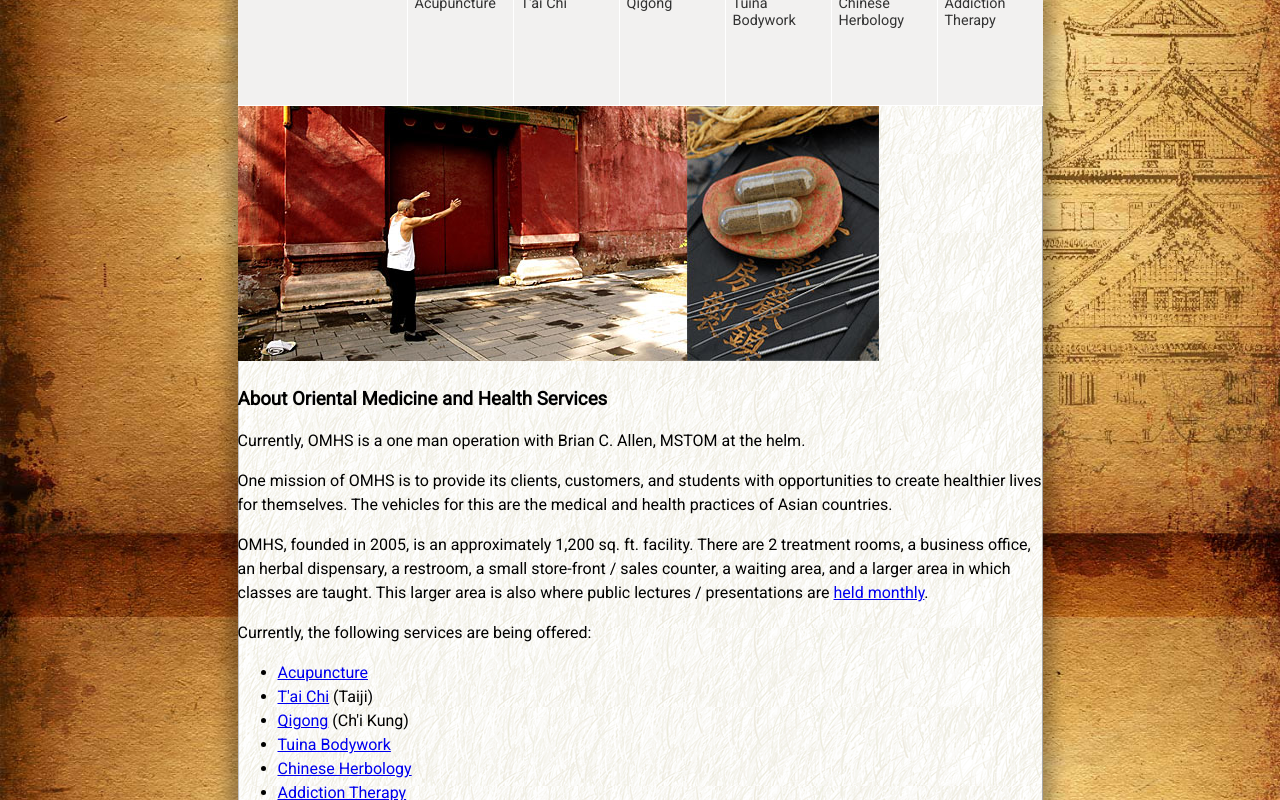
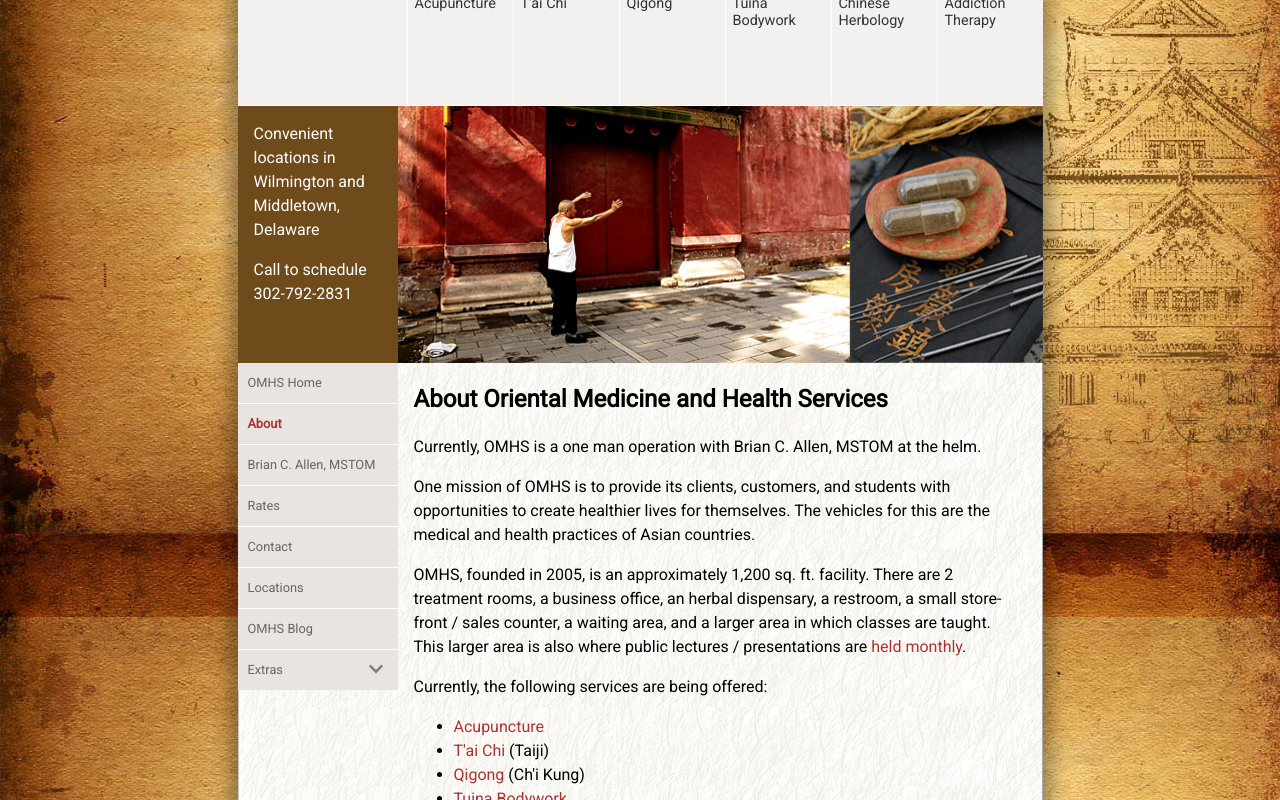
Before and after one commit to danhoffmanjr/omhs-rebuild, an Angular app in the folder omhs/: page /about in a window 1280 px wide. Shown: the part 320-1120 px from the top of the page. Built offline with nearby package versions, Linux system fonts and the light colour scheme.

Commit message:
added about page component.

```diff
--- a/omhs/src/app/pages/about/about.component.css
+++ b/omhs/src/app/pages/about/about.component.css
@@ -0,0 +1,60 @@
+.banner {
+    width: 100%;
+}
+
+section, main, aside {
+    padding: 0 1rem;
+    box-sizing: border-box;
+}
+
+@media only screen and (min-width: 670px) {
+    .page-grid {
+        display: grid;
+        grid-template-columns: 160px auto 192px;
+        grid-template-rows: repeat(2) auto;
+        grid-template-areas: "callout banner banner" "nav main main";
+    }
+
+    .banner {
+        grid-area: banner;
+        object-fit: contain;
+    }
+
+    .callout {
+        grid-area: callout;
+        background-color: #6F4A1B;
+        color: #fff;
+        z-index: 1000;
+    }
+
+    nav {
+        grid-area: nav;
+    }
+
+    main {
+        grid-area: main;
+        font-size: 1rem;
+        padding-right: 2rem;
+    }
+
+    main h3 {
+        font-size: 1.5rem;
+    }
+
+    main a {
+        color: #AB3334;
+        text-decoration: none;
+    }
+
+    main a:hover {
+        text-decoration: underline;
+    }
+
+    aside {
+        grid-area: aside;
+        padding: 1rem .75rem;
+        font-size: .75rem;
+        line-height: 1.1rem;
+    }
+
+}
--- a/omhs/src/app/pages/about/about.component.html
+++ b/omhs/src/app/pages/about/about.component.html
@@ -1,5 +1,13 @@
+<div class="page-grid">
+  <section class="callout" *ngIf="!sizeMobile">
+    <p>Convenient locations in Wilmington and Middletown, Delaware</p>
+    <p>Call to schedule 302-792-2831</p>
+  </section>
+  <nav role="navigation" *ngIf="!sizeMobile">
+    <app-nav-secondary></app-nav-secondary>
+  </nav>
   <img class="banner" src="../../../assets/images/banner_about.jpg" />
-<section>
+  <main>
     <h3>
       About Oriental Medicine and Health Services
     </h3>
@@ -12,8 +20,8 @@
     </p>
     <p>
       OMHS, founded in 2005, is an approximately 1,200 sq. ft. facility. There are 2 treatment rooms, a business office, an herbal
-    dispensary, a restroom, a small store-front / sales counter, a waiting area, and a larger area in which classes are taught.
-    This larger area is also where public lectures / presentations are
+      dispensary, a restroom, a small store-front / sales counter, a waiting area, and a larger area in which classes are
+      taught. This larger area is also where public lectures / presentations are
       <a title="Specials/Events" href="specials.html">held monthly</a>.
     </p>
     <p>
@@ -46,4 +54,5 @@
       Now is the time for you to get on track by starting to make your life a healthier one. Do it at OMHS in Wilmington, Delaware,
       or at my satellite location in Middletown, Delaware.
     </p>
-</section>
+  </main>
+</div>
--- a/omhs/src/app/pages/about/about.component.ts
+++ b/omhs/src/app/pages/about/about.component.ts
@@ -1,4 +1,8 @@
 import { Component, OnInit } from '@angular/core';
+import { fromEvent } from 'rxjs';
+import { map } from 'rxjs/operators';
+
+declare var $:any;
 
 @Component({
   selector: 'app-about',
@@ -9,7 +13,26 @@ export class AboutComponent implements OnInit {
 
   constructor() { }
 
+  screenWidth;
+  sizeMobile = true;
+
   ngOnInit() {
+    this.screenWidth = window.innerWidth;
+    if (this.screenWidth > 669) {
+      this.sizeMobile = false;
+    }
+
+    fromEvent(window, 'resize')
+      .pipe(
+        map(() => window.innerWidth)
+      )
+      .subscribe(
+        windowWidth => {
+          this.screenWidth = windowWidth;
+          this.sizeMobile = (windowWidth > 669) ? false : true;
+        },
+        error => console.log(error),
+        () => console.log('Completed')
+      );
   }
-
 }
```
Lines whose indentation alone changed are shown as unchanged.
